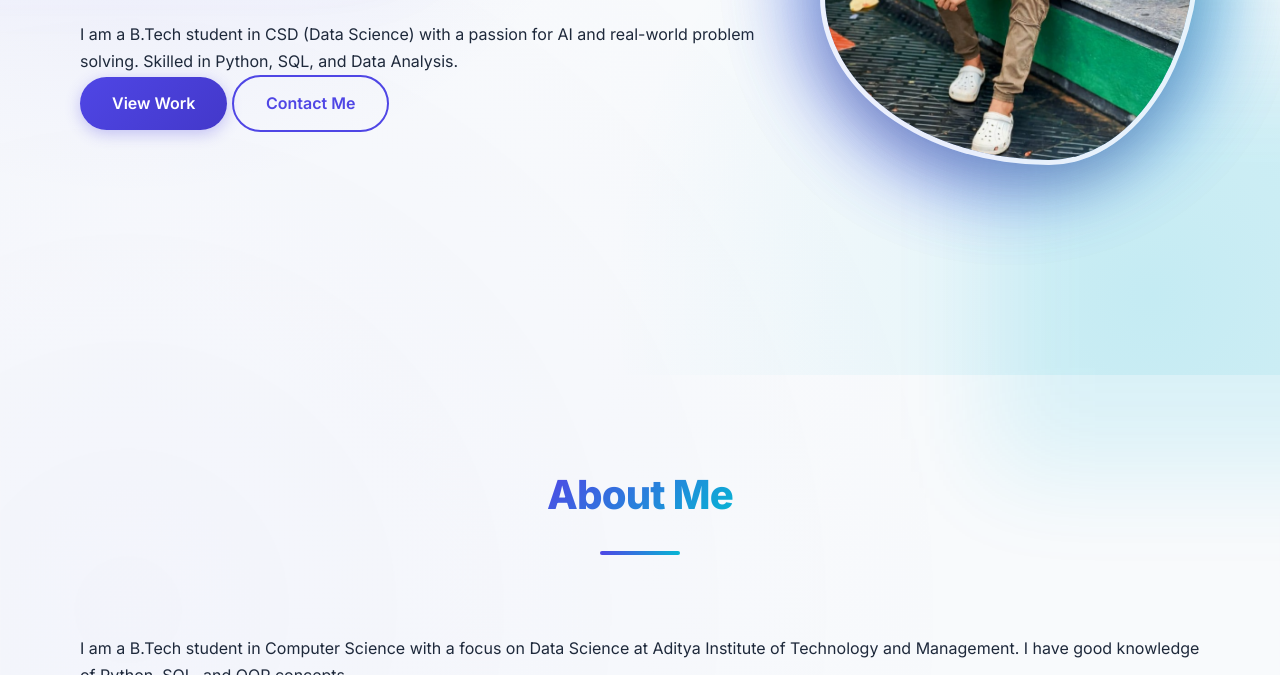
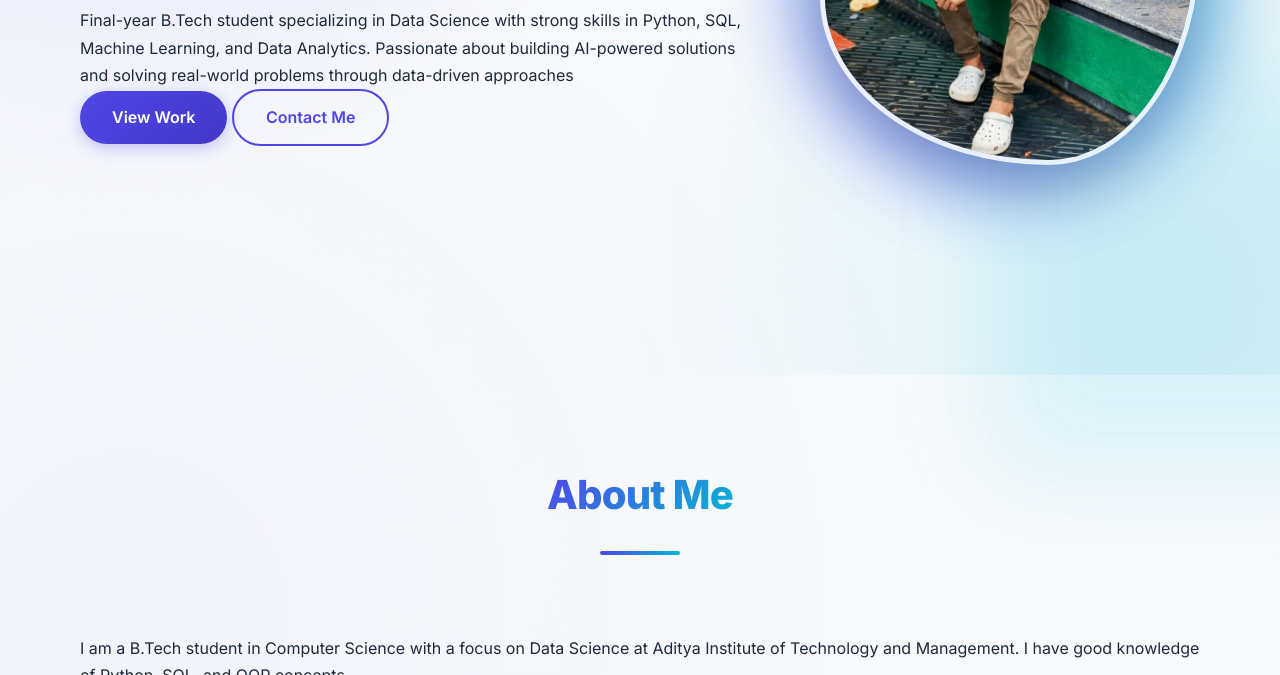
Before and after one commit to Krishnaburjangi720/portfolio, a plain HTML site: page index.html in a window 1280 px wide. Shown: the part 425-1100 px from the top of the page. Drawn offline with Linux system fonts and the light colour scheme.

Commit message:
Update index.html

```diff
--- a/index.html
+++ b/index.html
@@ -44,8 +44,9 @@
                 <h1 class="hero-name">Krishna Burjangi</h1>
                 <p class="hero-tagline">CSE (Data Science) Student</p>
                 <p class="hero-text">
-                    I am a B.Tech student in CSD (Data Science) with a passion for AI and real-world problem solving.
-                    Skilled in Python, SQL, and Data Analysis.
+                   Final-year B.Tech student specializing in Data Science
+                    with strong skills in Python, SQL, Machine Learning, and Data Analytics.
+                    Passionate about building AI-powered solutions and solving real-world problems through data-driven approaches
                 </p>
                 <div class="hero-buttons">
                     <a href="#projects" class="btn btn-primary">View Work</a>
```
